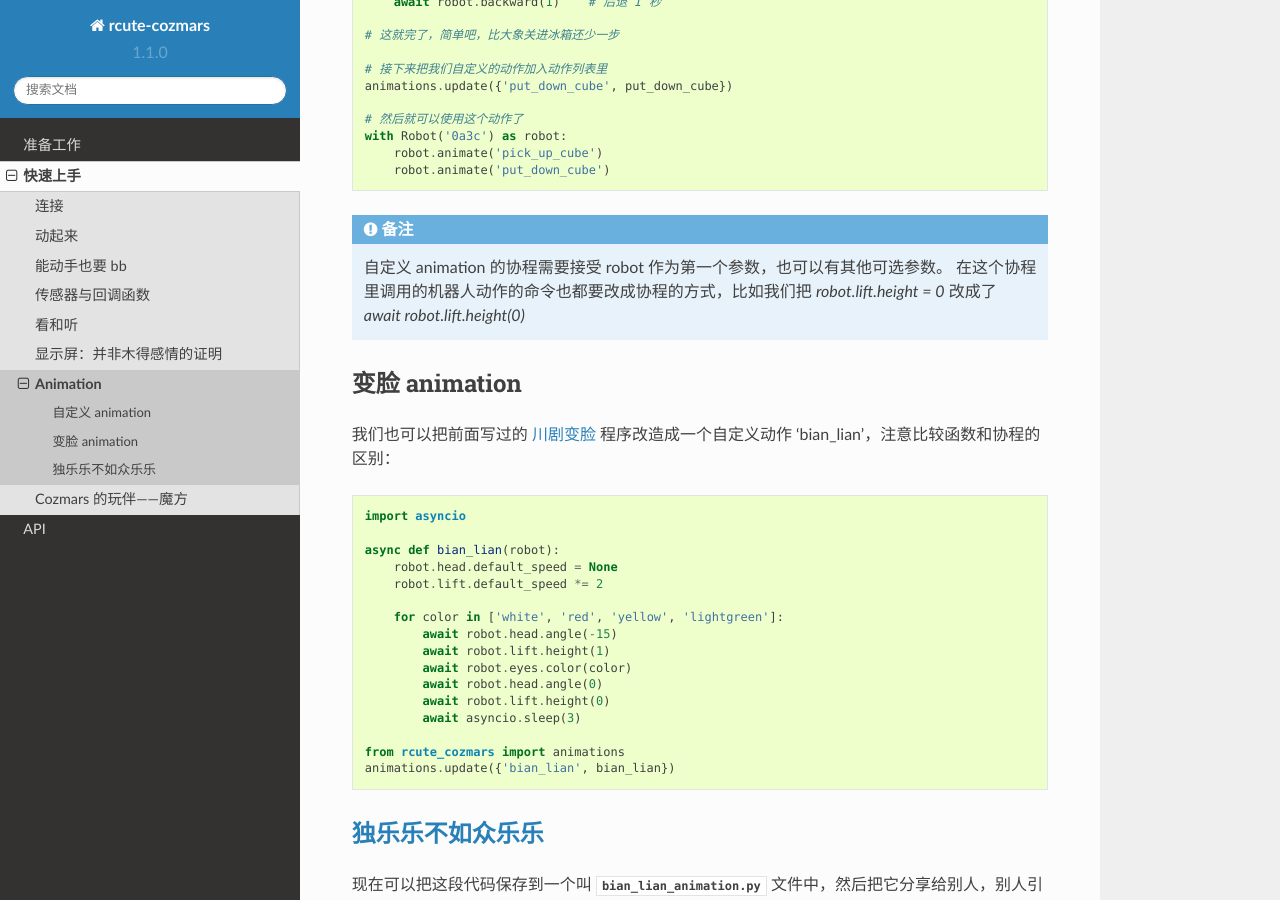
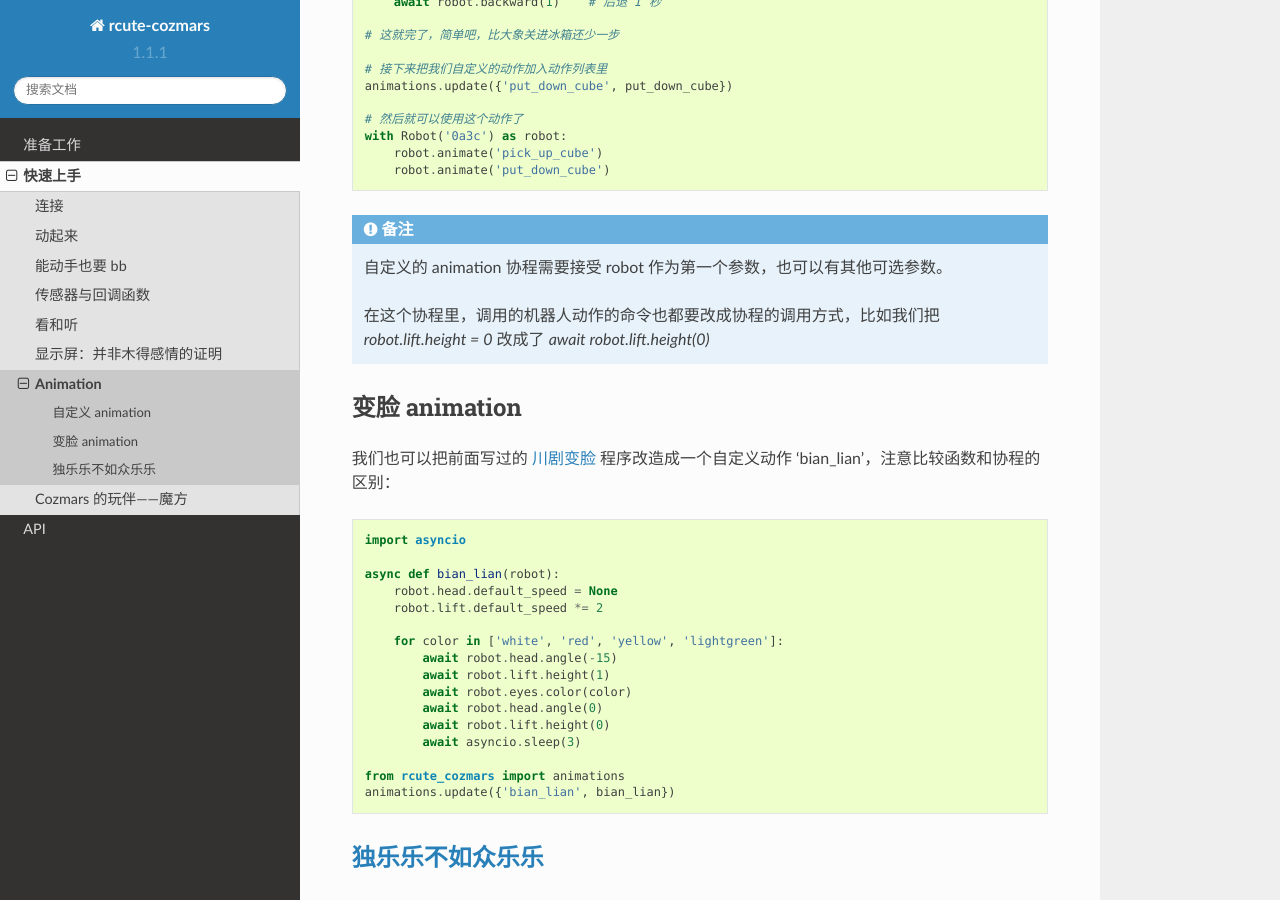
Before and after one commit to r-cute/rcute-cozmars, a Sphinx documentation site: the page built from docs/source/examples/animation.rst, in a window 1280 px wide and 900 px high, scrolled down 956 px. Built offline with Sphinx 7.4.7 and the Read the Docs theme 2.0.0, drawn with Linux system fonts in a browser that asks for light colours.

```diff
--- a/docs/source/examples/animation.rst
+++ b/docs/source/examples/animation.rst
@@ -43,8 +43,9 @@
 
 .. note::
 
-    自定义 animation 的协程需要接受 robot 作为第一个参数，也可以有其他可选参数。
-    在这个协程里调用的机器人动作的命令也都要改成协程的方式，比如我们把 `robot.lift.height = 0` 改成了 `await robot.lift.height(0)`
+    自定义的 animation 协程需要接受 robot 作为第一个参数，也可以有其他可选参数。
+
+    在这个协程里，调用的机器人动作的命令也都要改成协程的调用方式，比如我们把 `robot.lift.height = 0` 改成了 `await robot.lift.height(0)`
 
 变脸 animation
 ------------------
--- a/rcute_cozmars/version.py
+++ b/rcute_cozmars/version.py
@@ -1 +1 @@
-__version__ = '1.1.0'
+__version__ = '1.1.1'
```
Also changed, not shown: 1 other file.
